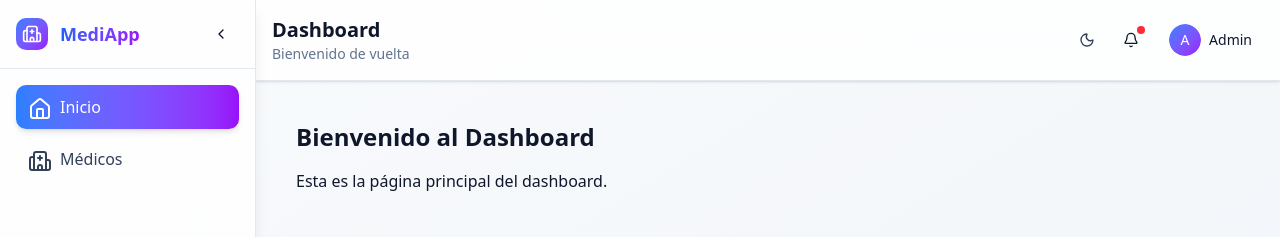
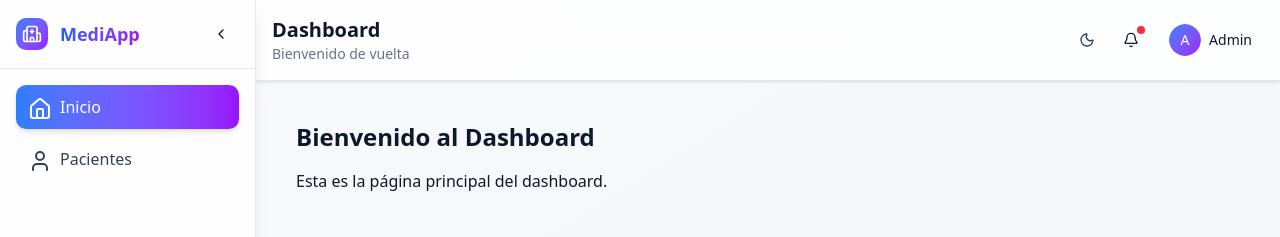
Before and after one commit to iLegalJm/agenda-front, a React (Vite) app: page /dashboard in a window 1280 px wide. Shown: the top 237 px of the page. Built offline with nearby package versions, Linux system fonts and the light colour scheme; sample sign-in values are in the browser's storage.

Commit message:
fix: actualizar rutas y nombres en el menú de navegación del Dashboard

```diff
--- a/src/layouts/DashboardLayout.tsx
+++ b/src/layouts/DashboardLayout.tsx
@@ -117,13 +117,13 @@ export default function DashboardLayout({ children }: { children: React.ReactNod
                         Inicio
                     </NavItem>
                     <NavItem
-                        href="/dashboard/medicos"
-                        icon={<Hospital />}
+                        href="/dashboard/patients"
+                        icon={<User />}
                         open={sidebarOpen}
-                        active={location.pathname.startsWith("/dashboard/medicos")}
+                        active={location.pathname.startsWith("/dashboard/patients")}
                         onClick={() => setMobileMenuOpen(false)}
                     >
-                        Médicos
+                        Pacientes
                     </NavItem>
                 </nav>
 
```
